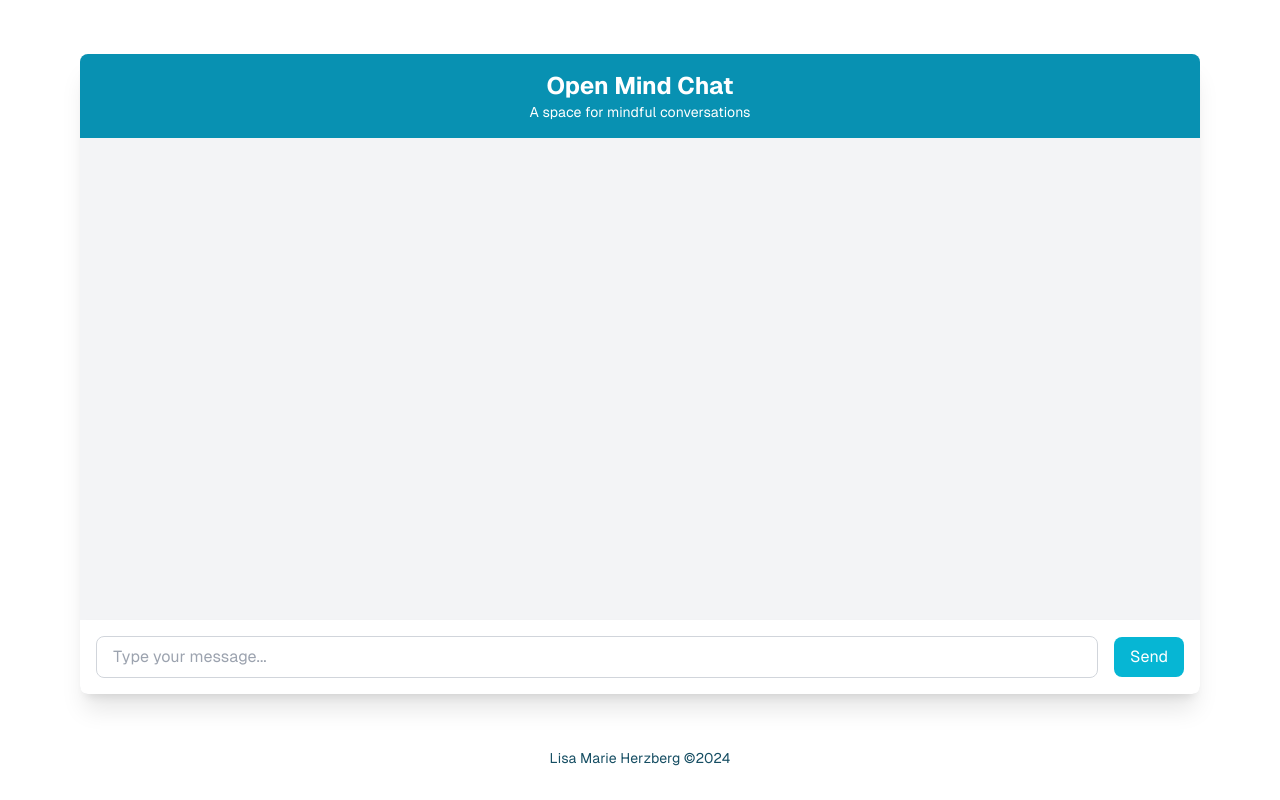
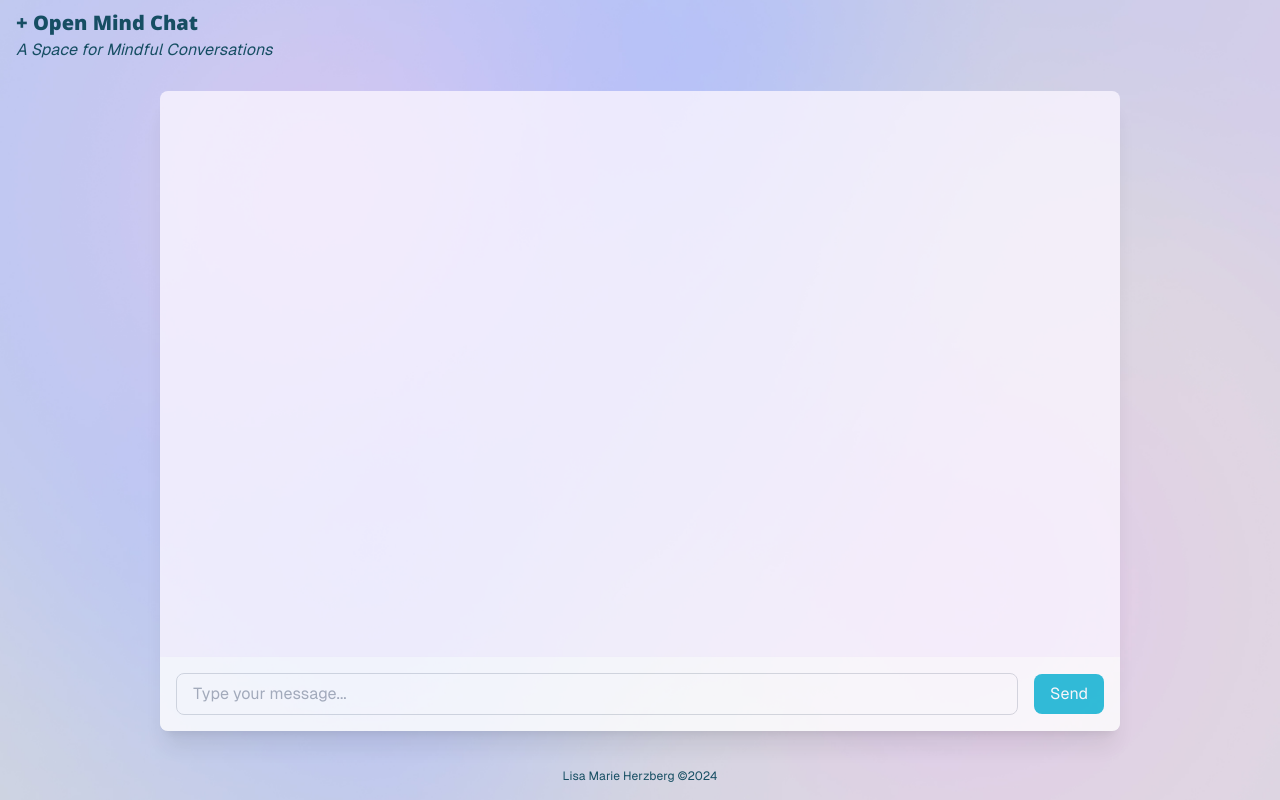
Before and after one commit to Lisamarie73187/open-mind-chat, a Next.js app: page /chat in a window 1280 px wide. Built offline with nearby package versions, Linux system fonts and the light colour scheme.

Commit message:
updating design and adding a welcome page

```diff
--- a/app/api/chat/route.ts
+++ b/app/api/chat/route.ts
@@ -3,8 +3,6 @@ import { botSystemRole, botSystemRoleTwo } from '../botSystemRole';
 
 const apiKey = process.env.NEXT_PUBLIC_OPENAI_KEY;
 const apiUrl = process.env.NEXT_PUBLIC_OPENAI_URL || '';
-
-console.log('API URL:', apiUrl);
 
 export async function POST(request: Request) {
   const { message } = await request.json();
--- a/app/chat/page.tsx
+++ b/app/chat/page.tsx
@@ -1,18 +1,33 @@
 import Chat from "../components/chat/Chat";
+import { Open_Sans } from 'next/font/google';
+
+const openSans = Open_Sans({
+  subsets: ['latin'],
+  weight: ['300', '800'],
+});
 
 export default function Home() {
   return (
-    <div className="grid grid-rows-[1fr_0px] items-center justify-items-center min-h-screen p-8 px-20 gap-4 font-[family-name:var(--font-geist-sans)]">
-      <main className="flex flex-row gap-8 row-start-1 items-center sm:items-start w-full">
+  <div className="bg-custom grid grid-rows-[auto_1fr_auto] min-h-screen gap-4 font-[family-name:var(--font-geist-sans)]">
+    <div className="p-2 self-start w-full text-left">
+      <div className={`${openSans.className} font-bold text-[20px] px-2 text-cyan-900`}>
+        + Open Mind Chat
+      </div>
+      <div className={`italic text-[16px] px-2 text-cyan-900`}>
+        A Space for Mindful Conversations
+      </div>
+    </div>
+    <main className="flex flex-row gap-8 row-start-2 items-center w-full px-40">
       <div className="w-full">
-          <Chat/>
+        <Chat />
       </div>
     </main>
-      <footer className="row-start-3 flex gap-6 flex-wrap items-center justify-center w-full">
-          <div className="text-cyan-900 text-sm">
+    <footer className="flex justify-center w-full p-4">
+    <div className="text-cyan-900 text-xs">
       Lisa Marie Herzberg ©2024
     </div>
   </footer>
 </div>
+
   );
 }
--- a/app/components/Login.tsx
+++ b/app/components/Login.tsx
@@ -1,8 +1,6 @@
-// app/components/Login.tsx
-"use client"; // Add this directive at the top
-
+"use client";
 import { useState } from 'react';
-import { useRouter } from 'next/navigation'; // Use next/navigation for useRouter
+import { useRouter } from 'next/navigation';
 import Head from 'next/head';
 
 const Login: React.FC = () => {
@@ -13,7 +11,7 @@ const Login: React.FC = () => {
   const handleLogin = (e: React.FormEvent) => {
     e.preventDefault();
     if (username === 'a' && password === 'b') {
-      router.push('/chat');
+      router.push('/welcome');
     } else {
       alert('Incorrect username or password');
     }
@@ -24,12 +22,12 @@ const Login: React.FC = () => {
       <Head>
         <title>Login - Open Mind Chat</title>
       </Head>
-      <div className="flex h-screen justify-center items-center bg-gray-100">
+      <div className="flex h-screen justify-center items-center">
         <form
           onSubmit={handleLogin}
-          className="bg-white p-8 rounded-lg shadow-md w-full max-w-md"
+          className="bg-purple-50 p-8 rounded-lg shadow-md w-full max-w-md"
         >
-          <h2 className="text-2xl font-bold mb-6 text-center">Login to Open Mind Chat</h2>
+          <h2 className="text-2xl font-bold text-cyan-900 mb-6 text-center">Login to Open Mind Chat</h2>
           <input
             type="text"
             placeholder="Username"
@@ -48,7 +46,7 @@ const Login: React.FC = () => {
           />
           <button
             type="submit"
-            className="w-full bg-cyan-500 hover:bg-cyan-700 text-white p-3 rounded-lg"
+            className="w-full bg-customLime hover:bg-customLimeHover p-3 rounded-3xl"
           >
             Log In
           </button>
--- a/app/components/chat/Chat.tsx
+++ b/app/components/chat/Chat.tsx
@@ -58,11 +58,7 @@ const Chat: React.FC = () => {
   };
 
   return (
-    <div className="flex flex-col justify-center h-[80vh] bg-gray-100 w-full mx-auto shadow-xl rounded-lg overflow-hidden ">
-      <header className="bg-cyan-600 text-white text-center p-4">
-        <h1 className="text-2xl font-bold">Open Mind Chat</h1>
-        <p className="text-sm">A space for mindful conversations</p>
-      </header>
+    <div className="flex flex-col justify-center h-[80vh] bg-purple-50 mx-auto shadow-xl rounded-lg overflow-hidden opacity-80">
       <main className="flex-1 overflow-y-auto p-4 flex flex-col-reverse">
        {[...messages].reverse().map((msg, index) => (
           <div key={index}>
@@ -80,7 +76,7 @@ const Chat: React.FC = () => {
                 />
               </div>
             ) : (
-              <div className="flex items-start space-x-3 space-y-0">
+              <div className="flex items-start space-x-3 space-y-0 opacity-100">
                 <Image
                   src={AvatarOne}
                   alt="Bot Avatar"
@@ -88,7 +84,7 @@ const Chat: React.FC = () => {
                   height={40}
                   className="rounded-full border border-gray-300"
                 />
-                <div className="bg-gray-200 text-gray-800 p-3 rounded-lg shadow-md max-w-xl">
+                <div className="bg-white text-gray-800 p-3 rounded-lg shadow-md max-w-xl opacity-100">
                   {msg.message}
                 </div>
               </div>
--- /dev/null
+++ b/app/components/chat/Welcome.tsx
@@ -0,0 +1,16 @@
+"use client";
+import React from "react";
+
+export default function Welcome() {
+    return (
+      <div className="flex flex-col items-center justify-center min-h-screen bg-custom p-8 text-center">
+        <h1 className="text-4xl font-bold text-cyan-900 mb-4">Hello Daniel</h1>
+
+        <h2 className="text-2xl text-cyan-900 mb-6">How are you feeling today?</h2>
+
+        <p className="text-sm text-cyan-900 max-w-md">
+          Whether you're in need of calm, a compassionate listener, or a safe place to reflect, Ami is here to listen.
+        </p>
+      </div>
+    );
+  }
--- a/app/globals.css
+++ b/app/globals.css
@@ -19,3 +19,9 @@ body {
   background: var(--background);
   font-family: Arial, Helvetica, sans-serif;
 }
+
+.bg-custom {
+  background-image: url('./assets/OpenMindChatBackground.jpg');
+  background-size: cover;
+  background-position: center;
+}
--- a/app/page.tsx
+++ b/app/page.tsx
@@ -2,6 +2,8 @@ import Login from "./components/Login";
 
 export default function Home() {
   return (
-    <Login/>
+    <div className="bg-custom min-h-screen">
+      <Login/>
+    </div>
   );
 }
--- /dev/null
+++ b/app/welcome/page.tsx
@@ -0,0 +1,31 @@
+"use client";
+import React from "react";
+import { useRouter } from 'next/navigation';
+
+export default function Welcome() {
+  const router = useRouter();
+
+  const handleChatNavigation = () => {
+    router.push('/chat');
+  };
+
+  return (
+    <div className="flex flex-col items-center justify-center min-h-screen bg-custom p-8 text-center">
+      <h1 className="text-5xl font-bold text-cyan-900 mb-4">Hello Daniel</h1>
+
+      <h2 className="text-7xl text-cyan-900 mb-6">How are you feeling today?</h2>
+
+      <p className="text-2xl text-cyan-900 max-w-md mb-8">
+        Whether you're in need of calm, a compassionate listener, or a safe place to reflect, Ami is here to listen.
+      </p>
+
+      <button
+        type="button"
+        onClick={handleChatNavigation}
+        className="bg-customLime hover:bg-customLimeHover font-bold py-3 px-8 rounded-3xl"
+      >
+        Let’s Chat
+      </button>
+    </div>
+  );
+}
--- a/tailwind.config.ts
+++ b/tailwind.config.ts
@@ -11,6 +11,11 @@ const config: Config = {
       colors: {
         background: "var(--background)",
         foreground: "var(--foreground)",
+        customLimeHover: "#bdd87d",
+        customLime: "#c9ea7a",
+      },
+      fontFamily: {
+        roboto: ['var(--font-roboto)', 'sans-serif'],
       },
     },
   },
```
Also changed, not shown: app/assets/OpenMindChatBackground.jpg (added). Lines whose indentation alone changed are shown as unchanged.
